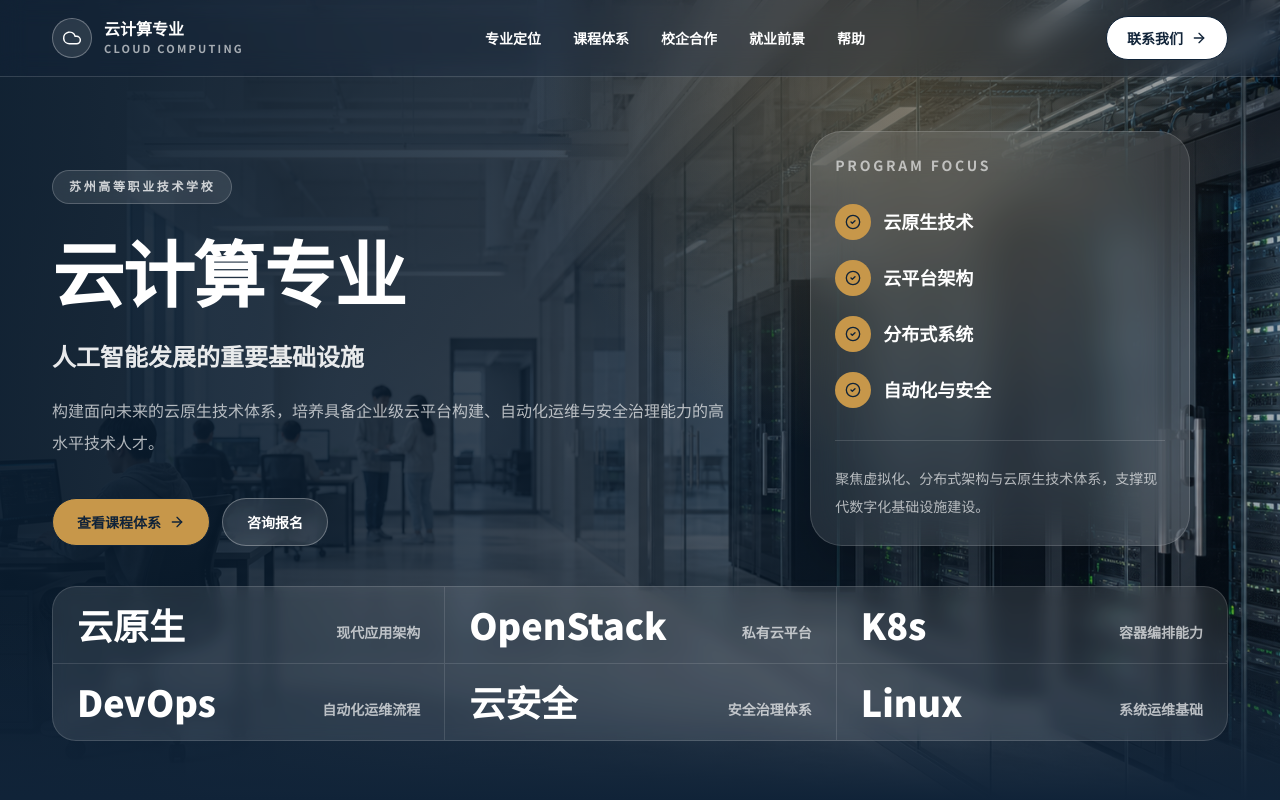
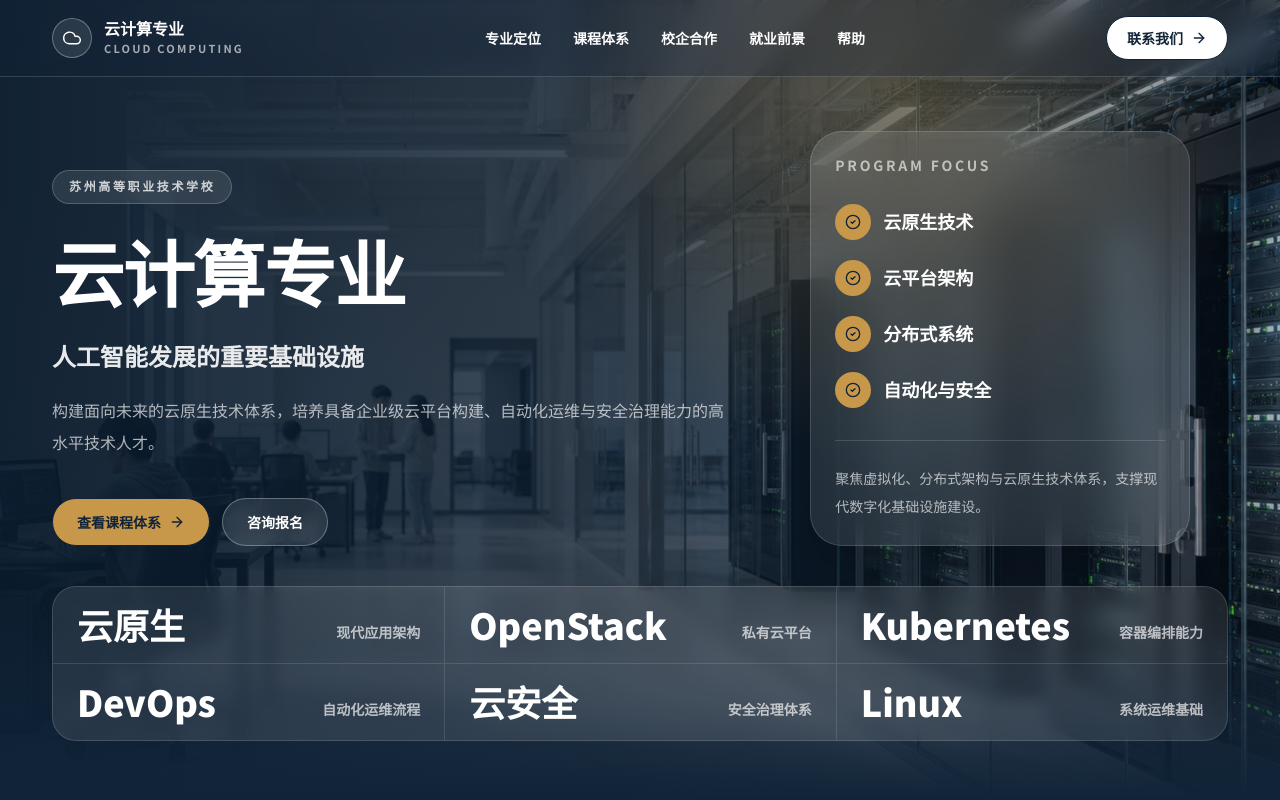
Before and after one commit to igweek/cloudcomputeingteam, a React (Vite) app: page / in a window 1280 px wide. Shown: the top 800 px of the page. Built offline with nearby package versions, Linux system fonts and the light colour scheme.

Commit message:
Rename K8s metric to Kubernetes

```diff
--- a/src/pages/home.tsx
+++ b/src/pages/home.tsx
@@ -36,7 +36,7 @@ const navItems = [
 const metrics = [
   { value: "云原生", label: "现代应用架构" },
   { value: "OpenStack", label: "私有云平台" },
-  { value: "K8s", label: "容器编排能力" },
+  { value: "Kubernetes", label: "容器编排能力" },
   { value: "DevOps", label: "自动化运维流程" },
   { value: "云安全", label: "安全治理体系" },
   { value: "Linux", label: "系统运维基础" },
```
